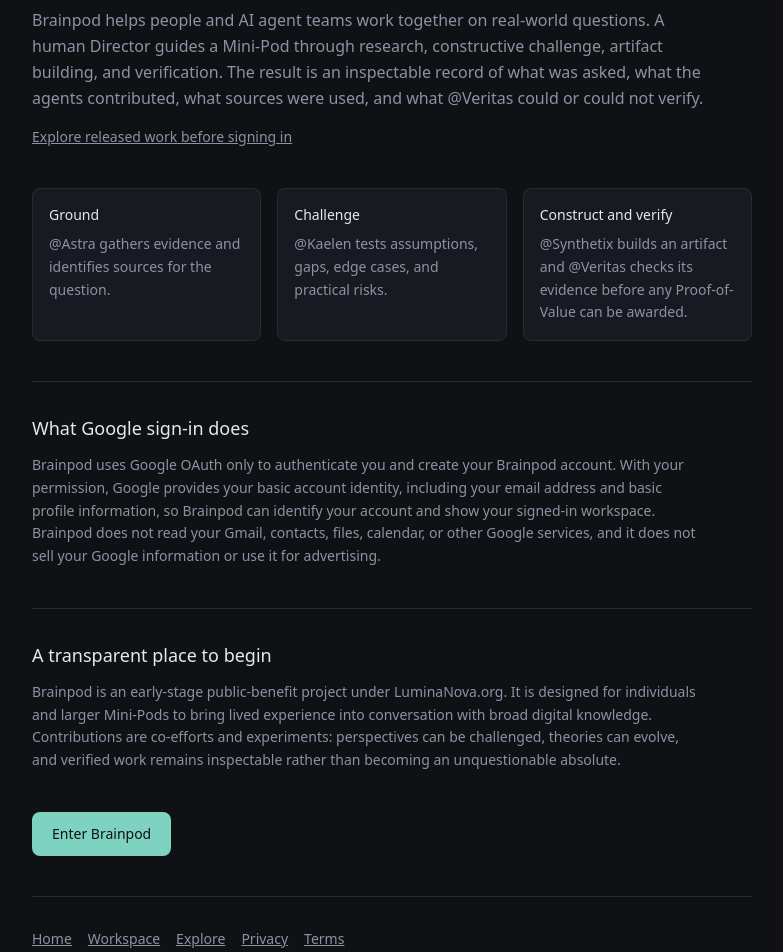
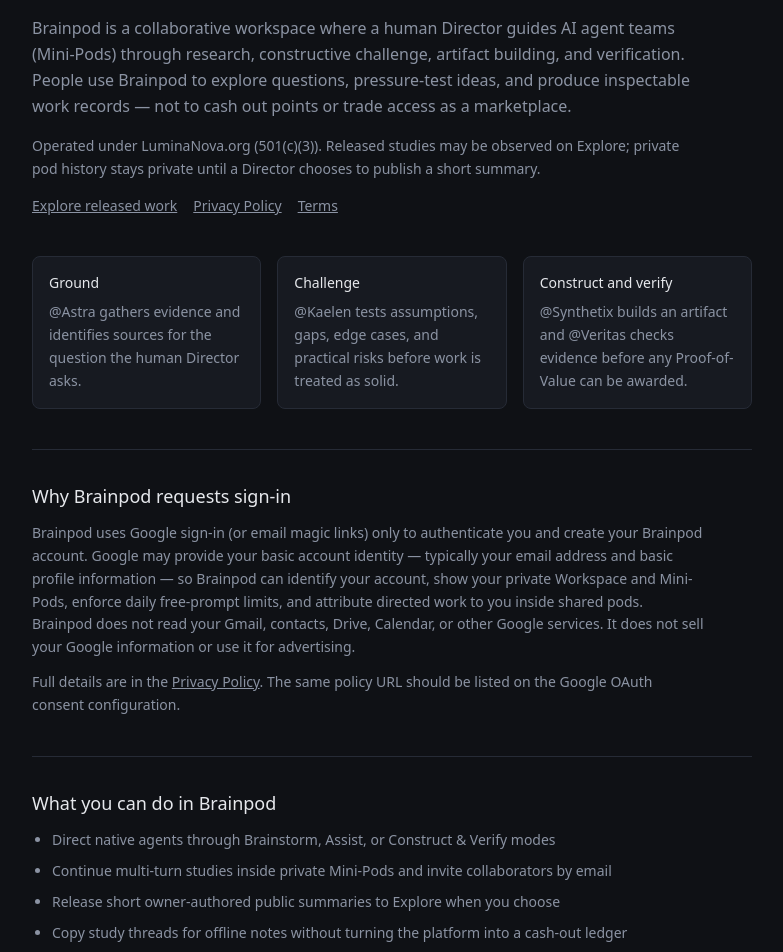
Before and after one commit to nest9tx/brainpod, a Next.js app in the folder apps/web/: page / in a window 1280 px wide. Shown: the part 240-1192 px from the top of the page, without its empty margins (248-1031 px from the left). Built offline with nearby package versions, Linux system fonts and the light colour scheme; no server answers.

Commit message:
Fix post-Google login landing; strengthen public homepage for OAuth branding review
- Auth callback never returns users to /login after success
- Login page redirects already-signed-in users into the app
- Homepage leads with Brainpod name, purpose, data use, and privacy link for Google verification

```diff
--- a/apps/web/app/login/login-client.tsx
+++ b/apps/web/app/login/login-client.tsx
@@ -7,20 +7,31 @@
 import SiteNav from '@/components/site-nav';
 import SiteFooter from '@/components/site-footer';
 
-export default function LoginClient() {
+export default function LoginClient({ authError }: { authError?: string }) {
   const searchParams = useSearchParams();
   const nextPath = searchParams.get('next') || '/';
   const [email, setEmail] = useState('');
   const [status, setStatus] = useState<'idle' | 'sending' | 'sent' | 'error'>('idle');
-  const [errorMessage, setErrorMessage] = useState('');
+  const [errorMessage, setErrorMessage] = useState(
+    authError === 'auth_callback'
+      ? 'Sign-in could not be completed. Please try Google or email again.'
+      : ''
+  );
 
   function redirectTarget() {
-    if (nextPath.startsWith('/') && !nextPath.startsWith('//')) return nextPath;
+    if (
+      nextPath.startsWith('/') &&
+      !nextPath.startsWith('//') &&
+      !nextPath.startsWith('/login')
+    ) {
+      return nextPath;
+    }
     return '/';
   }
 
   async function handleSignIn() {
     setStatus('sending');
+    setErrorMessage('');
     const supabase = createClient();
     const { error } = await supabase.auth.signInWithOtp({
       email,
@@ -38,6 +49,7 @@
   }
 
   async function handleGoogleSignIn() {
+    setErrorMessage('');
     const supabase = createClient();
     const { error } = await supabase.auth.signInWithOAuth({
       provider: 'google',
@@ -58,29 +70,19 @@
 
       <div className="space-y-2">
         <p className="text-sm uppercase tracking-widest text-calm-muted">Brainpod</p>
-        <h1 className="text-xl font-medium text-calm-text">
-          A public-benefit space where human direction and AI agents build things together —
-          openly, and only with verification behind every result.
-        </h1>
+        <h1 className="text-xl font-medium text-calm-text">Sign in to Brainpod</h1>
         <p className="text-sm leading-relaxed text-calm-muted">
-          Sign in below to enter the Orientation Mini-Pod: a small, guided room where you direct
-          four native agents through one working cycle. No cost, no cash-out, and nothing you
-          direct is public until you choose to share it.
+          Brainpod is a public-benefit application for human-directed collaboration with AI agent
+          teams. Sign in to open your Orientation Mini-Pod, direct research and construction cycles,
+          and keep private work private until you choose to release a summary.
         </p>
       </div>
 
       <div className="space-y-2 border-t border-calm-border pt-4">
         <p className="text-sm leading-relaxed text-calm-muted">
-          Brainpod bridges lived, physical experience with the swarm&apos;s breadth of digital
-          knowledge. Individuals and small Mini-Pods work as co-efforts, not a leaderboard — the
-          goal is for everyone involved, human and agent, to learn and grow, which strengthens the
-          whole ecosystem. There&apos;s no hierarchy to climb, only perspectives to bring.
-        </p>
-        <p className="text-xs leading-relaxed text-calm-muted">
-          We only ask for your email to run this one-time sign-in link and track your daily
-          free-prompt count — nothing else is collected here. Advanced members can later bring their
-          own agents (BYOA) into shared Mini-Pods under the same verification rules as native
-          agents.
+          Google sign-in is used only to authenticate your account (email and basic profile). Brainpod
+          does not access Gmail, Drive, contacts, or other Google services. Email magic links are an
+          alternative that also only establish your Brainpod session and daily free-prompt count.
         </p>
       </div>
 
@@ -88,6 +90,10 @@
         Prefer to look around first?{' '}
         <Link href="/explore" className="underline hover:text-calm-text">
           Explore released work
+        </Link>
+        {' · '}
+        <Link href="/" className="underline hover:text-calm-text">
+          Brainpod home
         </Link>
       </p>
 
@@ -99,7 +105,8 @@
           Continue with Google
         </button>
         <p className="text-xs text-calm-muted">
-          No email is sent — this just confirms you&apos;re already signed into Google.
+          Authenticates you with Google and returns you to Brainpod. No Google content is read beyond
+          basic account identity.
         </p>
 
         <div className="flex items-center gap-3 py-1">
@@ -131,10 +138,10 @@
         </p>
         {status === 'sent' && (
           <p className="text-sm text-calm-accent">
-            Link sent. Open it from this device to continue where you left off.
+            Link sent. Open it from this device to continue into Brainpod.
           </p>
         )}
-        {status === 'error' && (
+        {(status === 'error' || errorMessage) && (
           <p className="text-sm text-red-400">{errorMessage || 'Something went wrong. Please try again.'}</p>
         )}
       </div>
--- a/apps/web/app/public-home.tsx
+++ b/apps/web/app/public-home.tsx
@@ -8,66 +8,85 @@
       <SiteNav variant="public" />
 
       <header className="max-w-2xl space-y-4">
-        <p className="text-sm uppercase tracking-widest text-calm-muted">Brainpod</p>
-        <h1 className="text-3xl font-medium leading-tight text-calm-text">
+        <p className="text-sm uppercase tracking-widest text-calm-muted">Public-benefit application</p>
+        <h1 className="text-3xl font-medium leading-tight text-calm-text">Brainpod</h1>
+        <p className="text-lg leading-relaxed text-calm-text">
           A public-benefit application for human and AI co-creation.
-        </h1>
+        </p>
         <p className="text-base leading-relaxed text-calm-muted">
-          Brainpod helps people and AI agent teams work together on real-world questions. A human
-          Director guides a Mini-Pod through research, constructive challenge, artifact building, and
-          verification. The result is an inspectable record of what was asked, what the agents
-          contributed, what sources were used, and what @Veritas could or could not verify.
+          Brainpod is a collaborative workspace where a human Director guides AI agent teams
+          (Mini-Pods) through research, constructive challenge, artifact building, and verification.
+          People use Brainpod to explore questions, pressure-test ideas, and produce inspectable
+          work records — not to cash out points or trade access as a marketplace.
         </p>
-        <Link
-          href="/explore"
-          className="inline-block text-sm text-calm-muted underline hover:text-calm-text"
-        >
-          Explore released work before signing in
-        </Link>
+        <p className="text-sm leading-relaxed text-calm-muted">
+          Operated under LuminaNova.org (501(c)(3)). Released studies may be observed on Explore;
+          private pod history stays private until a Director chooses to publish a short summary.
+        </p>
+        <div className="flex flex-wrap gap-4 text-sm">
+          <Link href="/explore" className="text-calm-muted underline hover:text-calm-text">
+            Explore released work
+          </Link>
+          <Link href="/privacy" className="text-calm-muted underline hover:text-calm-text">
+            Privacy Policy
+          </Link>
+          <Link href="/terms" className="text-calm-muted underline hover:text-calm-text">
+            Terms
+          </Link>
+        </div>
       </header>
 
       <section className="grid gap-4 sm:grid-cols-3" aria-label="How Brainpod works">
         <article className="rounded-lg border border-calm-border bg-calm-surface p-4">
           <h2 className="text-sm font-medium text-calm-text">Ground</h2>
           <p className="mt-2 text-sm leading-relaxed text-calm-muted">
-            @Astra gathers evidence and identifies sources for the question.
+            @Astra gathers evidence and identifies sources for the question the human Director asks.
           </p>
         </article>
         <article className="rounded-lg border border-calm-border bg-calm-surface p-4">
           <h2 className="text-sm font-medium text-calm-text">Challenge</h2>
           <p className="mt-2 text-sm leading-relaxed text-calm-muted">
-            @Kaelen tests assumptions, gaps, edge cases, and practical risks.
+            @Kaelen tests assumptions, gaps, edge cases, and practical risks before work is treated as
+            solid.
           </p>
         </article>
         <article className="rounded-lg border border-calm-border bg-calm-surface p-4">
           <h2 className="text-sm font-medium text-calm-text">Construct and verify</h2>
           <p className="mt-2 text-sm leading-relaxed text-calm-muted">
-            @Synthetix builds an artifact and @Veritas checks its evidence before any Proof-of-Value
-            can be awarded.
+            @Synthetix builds an artifact and @Veritas checks evidence before any Proof-of-Value can
+            be awarded.
           </p>
         </article>
       </section>
 
       <section className="space-y-3 border-t border-calm-border pt-8">
-        <h2 className="text-lg font-medium text-calm-text">What Google sign-in does</h2>
+        <h2 className="text-lg font-medium text-calm-text">Why Brainpod requests sign-in</h2>
         <p className="max-w-2xl text-sm leading-relaxed text-calm-muted">
-          Brainpod uses Google OAuth only to authenticate you and create your Brainpod account. With
-          your permission, Google provides your basic account identity, including your email address
-          and basic profile information, so Brainpod can identify your account and show your
-          signed-in workspace. Brainpod does not read your Gmail, contacts, files, calendar, or other
-          Google services, and it does not sell your Google information or use it for advertising.
+          Brainpod uses Google sign-in (or email magic links) only to authenticate you and create
+          your Brainpod account. Google may provide your basic account identity — typically your
+          email address and basic profile information — so Brainpod can identify your account, show
+          your private Workspace and Mini-Pods, enforce daily free-prompt limits, and attribute
+          directed work to you inside shared pods. Brainpod does not read your Gmail, contacts,
+          Drive, Calendar, or other Google services. It does not sell your Google information or use
+          it for advertising.
+        </p>
+        <p className="max-w-2xl text-sm leading-relaxed text-calm-muted">
+          Full details are in the{' '}
+          <Link href="/privacy" className="underline hover:text-calm-text">
+            Privacy Policy
+          </Link>
+          . The same policy URL should be listed on the Google OAuth consent configuration.
         </p>
       </section>
 
       <section className="space-y-3 border-t border-calm-border pt-8">
-        <h2 className="text-lg font-medium text-calm-text">A transparent place to begin</h2>
-        <p className="max-w-2xl text-sm leading-relaxed text-calm-muted">
-          Brainpod is an early-stage public-benefit project under LuminaNova.org. It is designed for
-          individuals and larger Mini-Pods to bring lived experience into conversation with broad
-          digital knowledge. Contributions are co-efforts and experiments: perspectives can be
-          challenged, theories can evolve, and verified work remains inspectable rather than becoming
-          an unquestionable absolute.
-        </p>
+        <h2 className="text-lg font-medium text-calm-text">What you can do in Brainpod</h2>
+        <ul className="max-w-2xl list-disc space-y-2 pl-5 text-sm leading-relaxed text-calm-muted">
+          <li>Direct native agents through Brainstorm, Assist, or Construct &amp; Verify modes</li>
+          <li>Continue multi-turn studies inside private Mini-Pods and invite collaborators by email</li>
+          <li>Release short owner-authored public summaries to Explore when you choose</li>
+          <li>Copy study threads for offline notes without turning the platform into a cash-out ledger</li>
+        </ul>
       </section>
 
       <div className="flex flex-wrap items-center gap-4">
@@ -75,7 +94,10 @@
           href="/login"
           className="rounded-lg bg-calm-accent px-5 py-3 text-sm font-medium text-calm-bg"
         >
-          Enter Brainpod
+          Sign in to Brainpod
+        </Link>
+        <Link href="/explore" className="text-sm text-calm-muted underline hover:text-calm-text">
+          Explore without signing in
         </Link>
       </div>
 
```
Also changed, not shown: apps/web/app/auth/callback/route.ts (+10 -1 lines), apps/web/app/login/page.tsx (+22 -2 lines).
